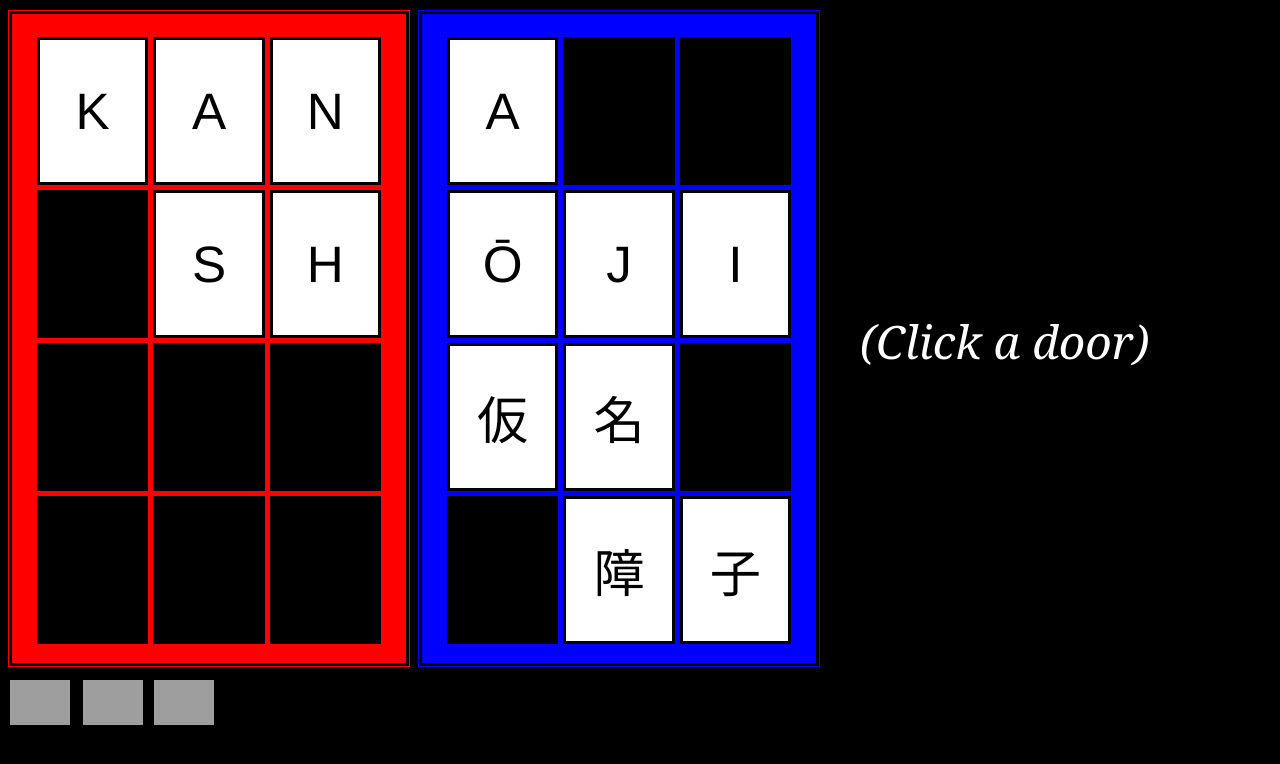
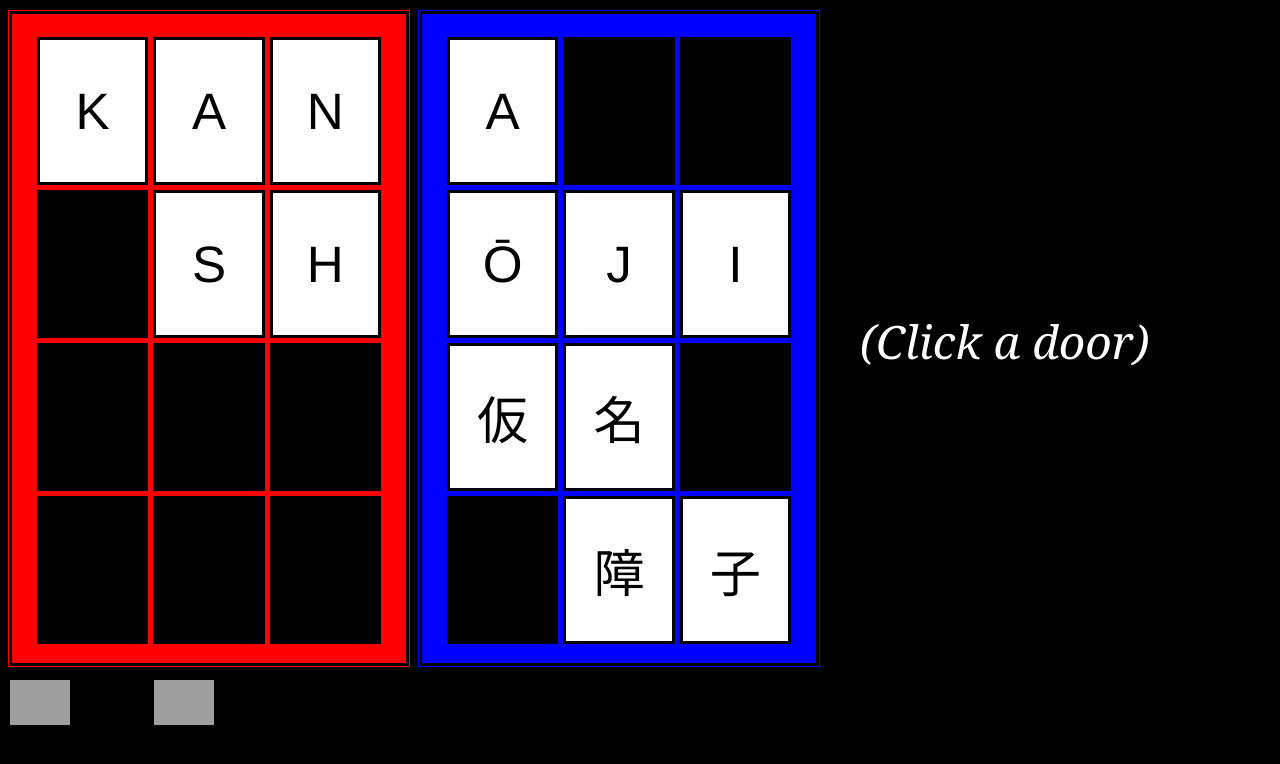
Before and after one commit to JDGMiles/Kana-Sho-ji, a plain HTML site: page index.html in a window 1280 px wide. Drawn offline with Linux system fonts and the light colour scheme; grey boxes are pictures that could not be loaded.

Commit message:
Removed Twitter link

```diff
--- a/index.html
+++ b/index.html
@@ -57,7 +57,6 @@
   <td id="finalscore" class="finalscore"></td>
 </table></center>
 <a href="#popup1"><img src="http://jdgmiles.github.io/questionmark.png" style="position:absolute; top:680px; left:10px; width:60px"></a>
-<a href="https://twitter.com/JDGMiles/" target="_blank"><img src="http://jdgmiles.github.io/twitter.png" style="position:absolute; top:680px; left:83px; width:60px"></a>
 <a href="http://jdgmiles.github.io/" target="_blank"><img src="http://jdgmiles.github.io/jdgm.png" style="position:absolute; top:680px; left:154px; width:60px"></a>
 
 <div id="popup1" class="overlay">
```
